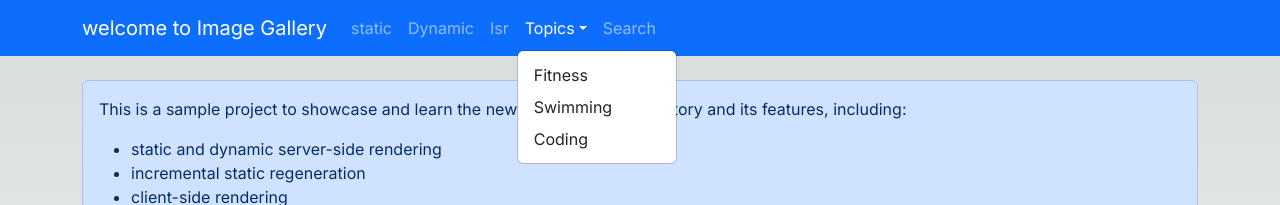
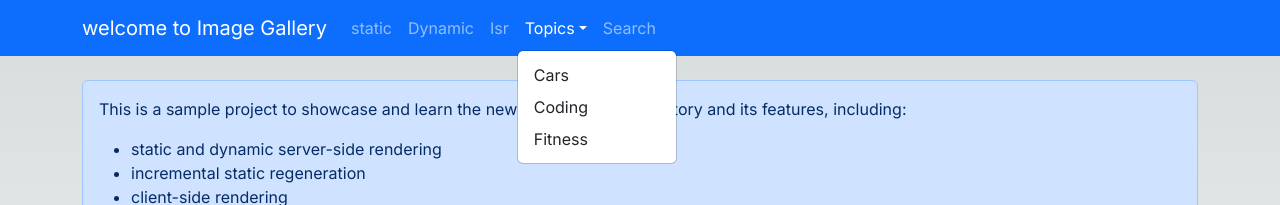
Before and after one commit to mahmod-dev/nextjs-image-gallery-project, a Next.js app: page / in a window 1280 px wide. Both pictures are taken after a click on the button "Topics". Shown: the top 205 px of the page. Built offline with nearby package versions, Linux system fonts and the light colour scheme.

Commit message:
replace swimming into car topic

```diff
--- a/src/app/NavBar.tsx
+++ b/src/app/NavBar.tsx
@@ -19,9 +19,9 @@ export default function NavBar() {
                         <Nav.Link as={Link} href="/dynamic" active={pathName === "/dynamic"}>Dynamic </Nav.Link>
                         <Nav.Link as={Link} href="/isr" active={pathName === "/isr"}>Isr </Nav.Link>
                         <NavDropdown title="Topics" id="topic-dropdown">
+                            <NavDropdown.Item as={Link} href="/topics/cars">Cars</NavDropdown.Item>
+                            <NavDropdown.Item as={Link} href="/topics/coding">Coding</NavDropdown.Item>
                             <NavDropdown.Item as={Link} href="/topics/fitness">Fitness</NavDropdown.Item>
-                            <NavDropdown.Item as={Link} href="/topics/swimming">Swimming</NavDropdown.Item>
-                            <NavDropdown.Item as={Link} href="/topics/coding">Coding</NavDropdown.Item>
                         </NavDropdown>
                         <Nav.Link as={Link} href="/search" active={pathName === "/search"}>Search</Nav.Link>
                     </Nav>
```
